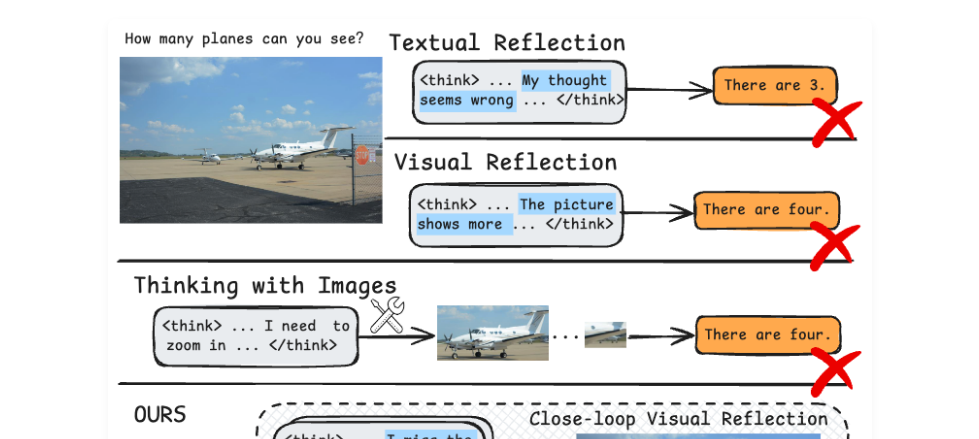
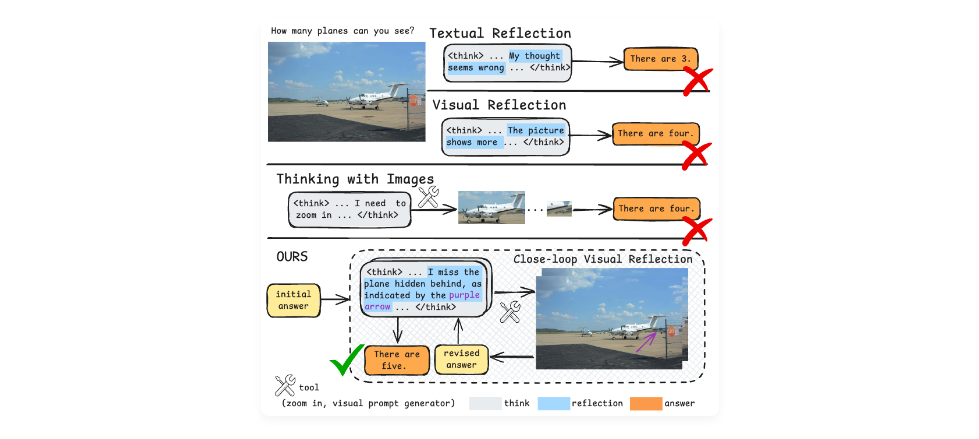
Before and after one commit to floy4/MIRROR, a plain HTML site: page index.html in a window 1280 px wide. Shown: the part 492-931 px from the top of the page, without its empty margins (150-1129 px from the left). Drawn offline with nearby package versions, Linux system fonts and the light colour scheme; some icons are missing; a web font is replaced by a local one.

Commit message:
Adjust teaser image size to 60% for better display
- Reduce teaser image width from 100% to 60%
- Apply to both README.md and index.html
- Make teaser image more compact and less overwhelming

```diff
--- a/index.html
+++ b/index.html
@@ -82,7 +82,7 @@
     <div class="columns is-centered has-text-centered">
       <div class="column is-four-fifths">
         <h2 class="title is-3">Abstract</h2>
-        <img src="static/images/teaser.png" alt="Teaser" class="sharp-img" style="width: 100%; margin-bottom: 20px;"/>
+        <img src="static/images/teaser.png" alt="Teaser" class="sharp-img" style="width: 60%; margin-bottom: 20px;"/>
         <div class="content has-text-justified">
           <p>
             Self-reflection has become a key mechanism for improving reasoning in Vision-Language Models (VLMs), yet this corrective mechanism often fails when resolving complex fine-grained regional ambiguities. This performance degradation stems from the issue of <strong>modality disconnect in self-reflection</strong>: most existing models execute self-reflection either within textual or latent space, lacking a mechanism to explicitly align textual reasoning with visual evidence.
```
Also changed, not shown: 1 other file.
